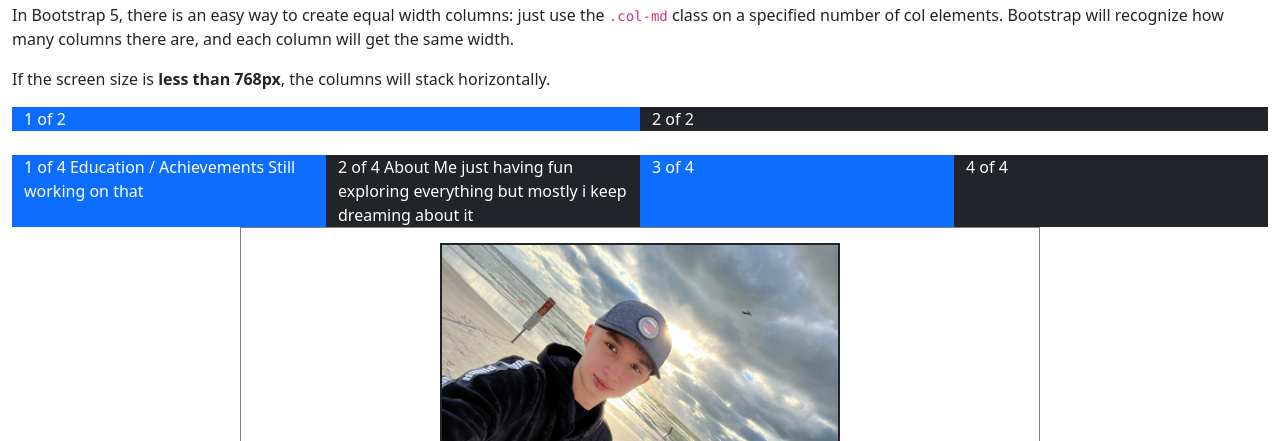
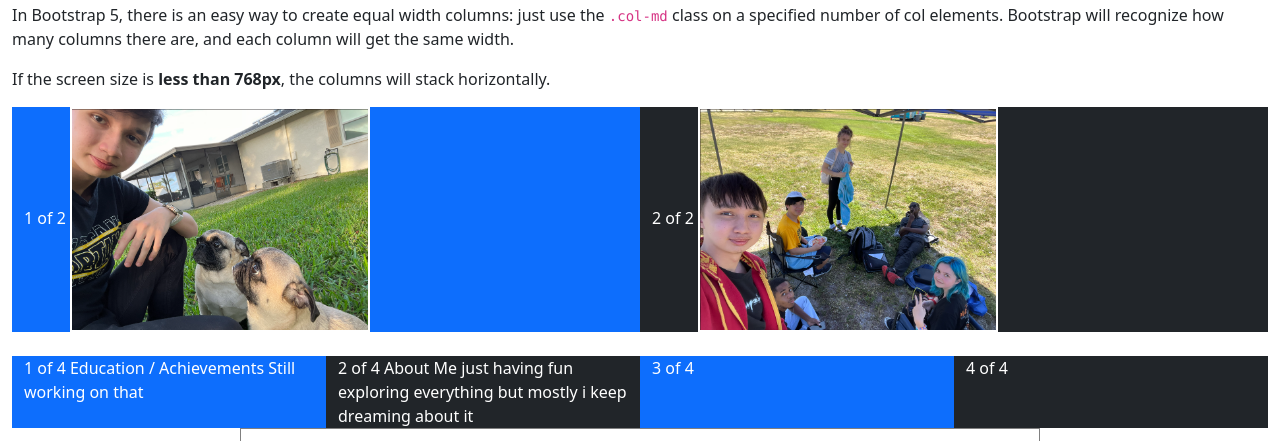
Before and after one commit to EndDepthGames/WEBPROG-CS251_IT253-html-lessons, a plain HTML site: page introduction/index.html in a window 1280 px wide. Shown: the part 69-510 px from the top of the page. Drawn offline with nearby package versions, Linux system fonts and the light colour scheme.

Commit message:
Update index.html

```diff
--- a/introduction/index.html
+++ b/introduction/index.html
@@ -15,8 +15,12 @@
   <p>If the screen size is <strong>less than 768px</strong>, the columns will stack horizontally.</p>
   <div class="container-fluid">
     <div class="row">
-      <div class="col-md bg-primary text-white">1 of 2</div>
-      <div class="col-md bg-dark text-white">2 of 2</div>
+      <div class="col-md bg-primary text-white">1 of 2
+      <img src="Screenshot 2026-11-06 123217.png" alt="Gallery Picture 1" width="300" height="225" border="2">
+      </div>
+      <div class="col-md bg-dark text-white">2 of 2
+      <img src="Screenshot 2026-11-06 123504.png" alt="Gallery Picture 2" width="300" height="225" border="2">
+      </div>
     </div>
   </div>
   <br>
```
